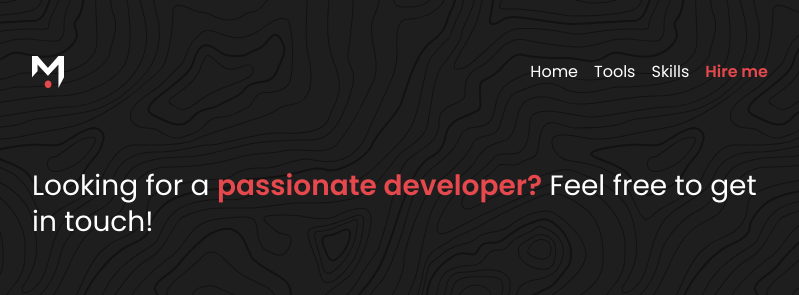
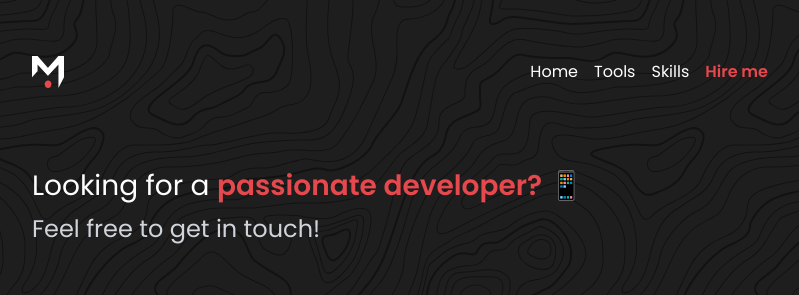
Before and after one commit to MehdiDiasGomes/My-portfolio, a Vue app: page /hire in a window 1280 px wide. Shown: the top 295 px of the page, without its empty margins (240-1039 px from the left). Built offline with nearby package versions, Linux system fonts and the light colour scheme.

Commit message:
💄 ui(app): add emoji on title

```diff
--- a/src/components/skillsCards.vue
+++ b/src/components/skillsCards.vue
@@ -1,7 +1,7 @@
 <template>
     <div>
-        <ul class="flex flex-wrap gap-5">
-            <li v-for="(s, index) in _skills" :key="index" class="flex items-center max-sm:w-full w-56">
+        <ul class="flex flex-wrap max-sm:justify-centerk gap-5">
+            <li v-for="(s, index) in _skills" :key="index" class="flex items-center max-sm:w-44 w-56">
                 <a target="_blank"
                     class="flex w-full duration-200 hover:border-[#E5484D] p-3 border border-gray-500 rounded-xl text-white items-center gap-3"
                     :href="s.link">
--- a/src/pages/hire.vue
+++ b/src/pages/hire.vue
@@ -1,7 +1,11 @@
 <template>
     <form ref="form" @submit.prevent="sendEmail" class="flex flex-col gap-14 w-full">
-        <h2 class="text-white text-h2">Looking for a <span class="text-[#E5484D] font-extrabold">passionate
-                developer?</span> Feel free to get in touch!</h2>
+        <div class="flex flex-col gap-2">
+            <h2 class="text-white text-h2">Looking for a <span class="text-[#E5484D] font-extrabold">passionate
+                    developer? 📱</span>
+            </h2>
+            <h3 class="text-h3 text-gray-300">Feel free to get in touch!</h3>
+        </div>
         <div class="flex flex-col gap-5">
             <div class="flex sm:flex-row max-sm:flex-col items-center gap-5">
                 <input v-model="name" type="text" placeholder="Your name" name="name"
--- a/src/pages/skills.vue
+++ b/src/pages/skills.vue
@@ -1,7 +1,7 @@
 <template>
-    <h2 class="text-white text-h2">Here’s a <span class="text-[#E5484D] font-extrabold">look</span> at the tools I rely
-        on.</h2>
-        <skills />
+    <h2 class="text-white text-h2">Here’s a <span class="text-[#E5484D] font-extrabold">look</span> at the skills I rely
+        on. 🧠</h2>
+    <skills />
 </template>
 
 <script setup>
--- a/src/pages/tools.vue
+++ b/src/pages/tools.vue
@@ -1,6 +1,6 @@
 <template>
     <h2 class="text-white text-h2">Here’s a <span class="text-[#E5484D] font-extrabold">look</span> at the tools I rely
-        on.</h2>
+        on. 🛠️</h2>
         <toolsCards />
 </template>
 
```
